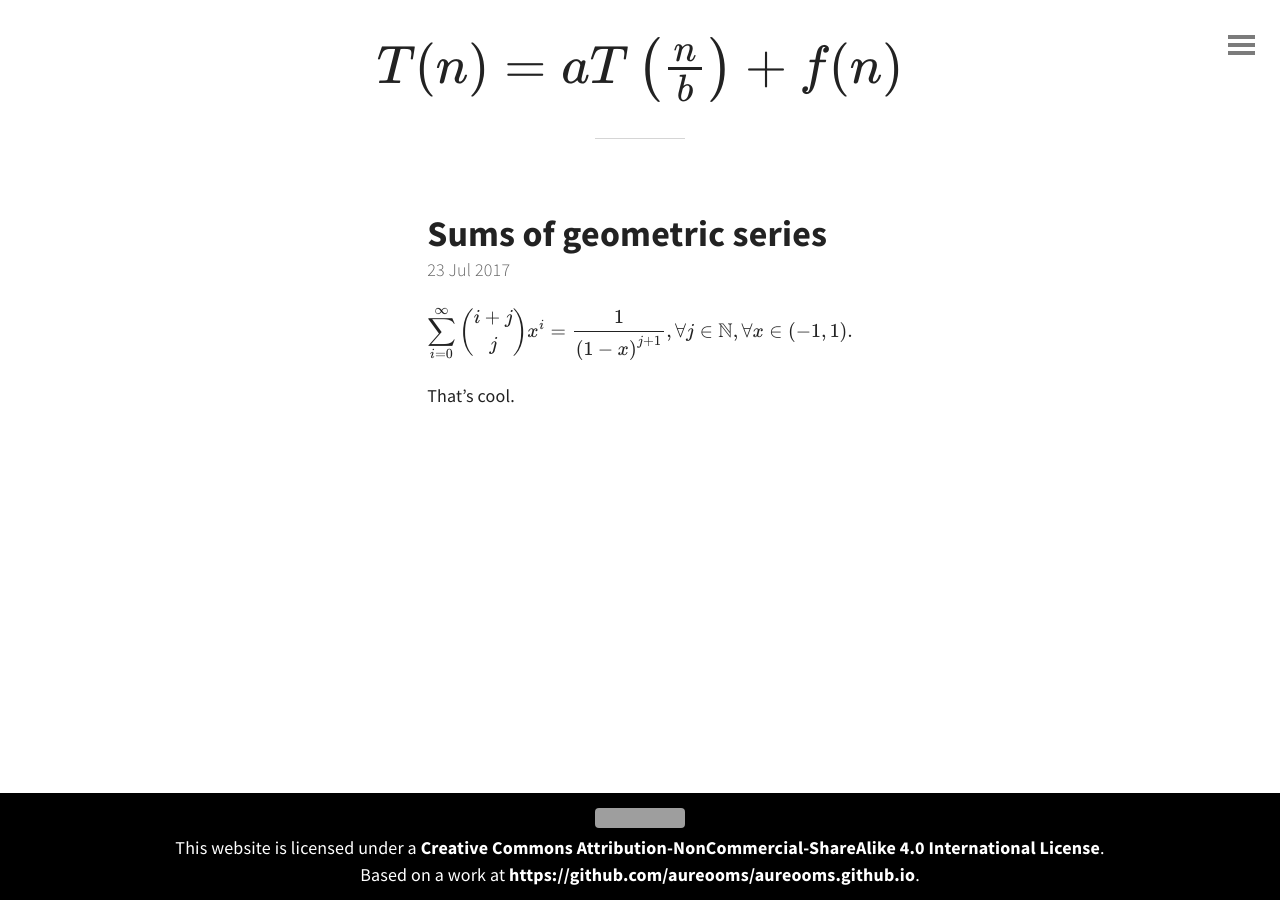
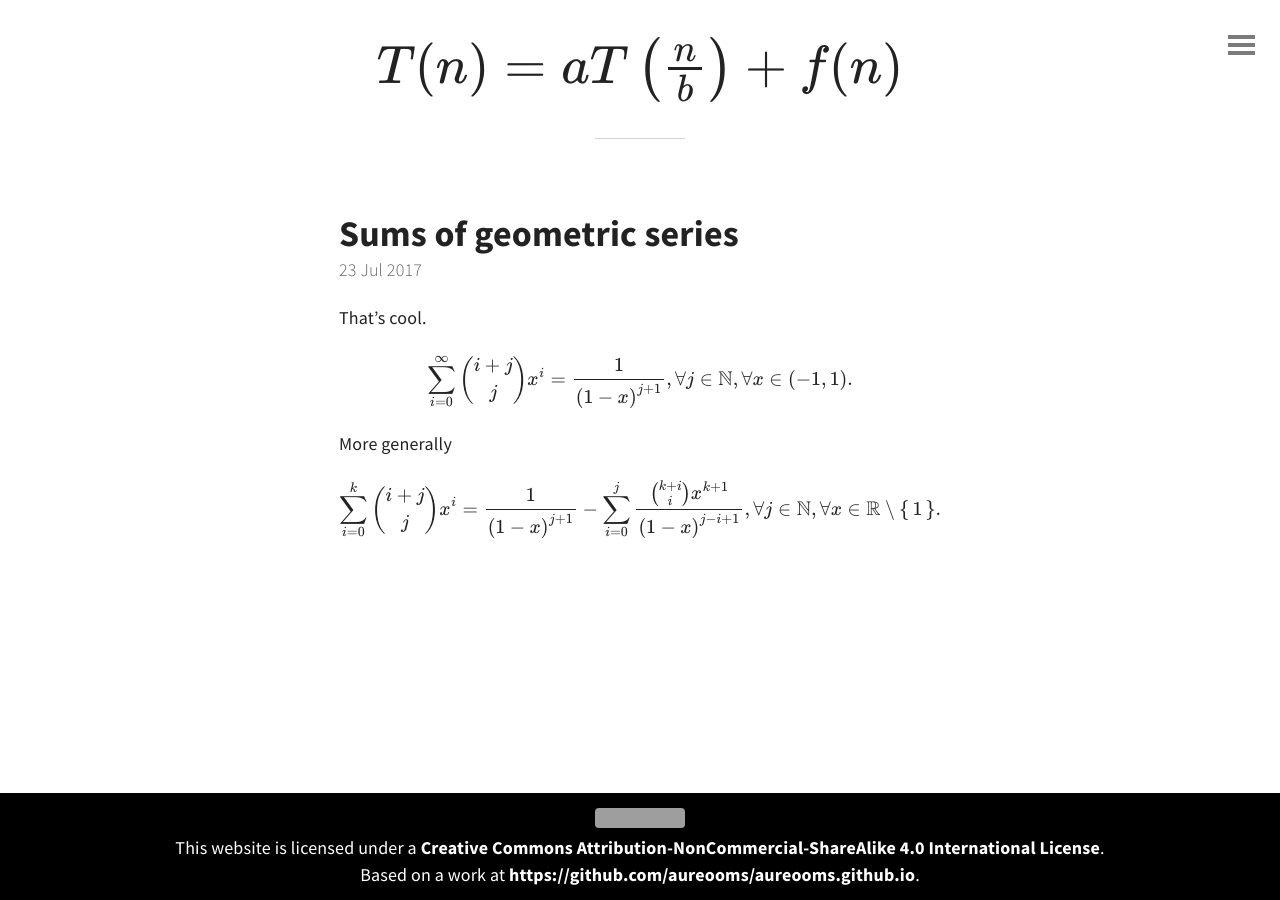
Before and after one commit to aureooms/aureooms.github.io, a Jekyll site: the page built from _posts/2017-07-23-sums-of-geometric-series.md, in a window 1280 px wide. Built offline with Jekyll 4.4.1, drawn with Linux system fonts in a browser that asks for light colours; formulas are drawn with MathJax 3; grey boxes are pictures that could not be loaded.

Commit message:
general case for sums of geometric series

```diff
--- a/_posts/2017-07-23-sums-of-geometric-series.md
+++ b/_posts/2017-07-23-sums-of-geometric-series.md
@@ -1,10 +1,18 @@
 ---
 title: Sums of geometric series
 ---
+
+That's cool.
 
 \\[
   \\sum_{i=0}^{\\infty} \\binom{i+j}{j} x^i = \\frac{1}{ {(1-x)}^{j+1} },
 \\forall j \\in \\mathbb{N}, \\forall x \\in (-1,1).
 \\]
 
-That's cool.
+More generally
+
+\\[
+  \\sum_{i=0}^{k} \\binom{i+j}{j} x^i = \\frac{1}{ {(1-x)}^{j+1} } -
+\\sum_{i=0}^{j} \\frac{\\binom{k+i}{i} x^{k+1}}{ {(1-x)}^{j-i+1} },
+\\forall j \\in \\mathbb{N}, \\forall x \\in \\mathbb{R} \\setminus \\{\\,1\\,\\}.
+\\]
```
